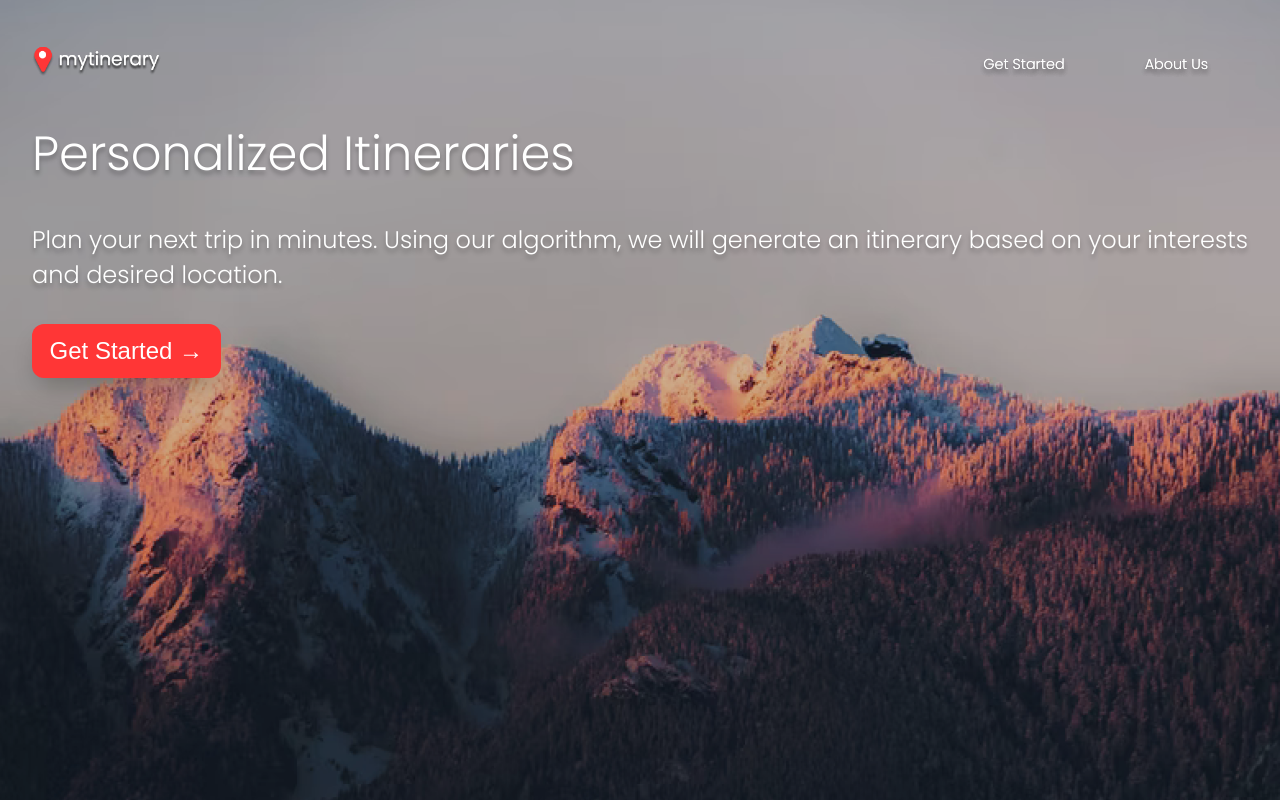
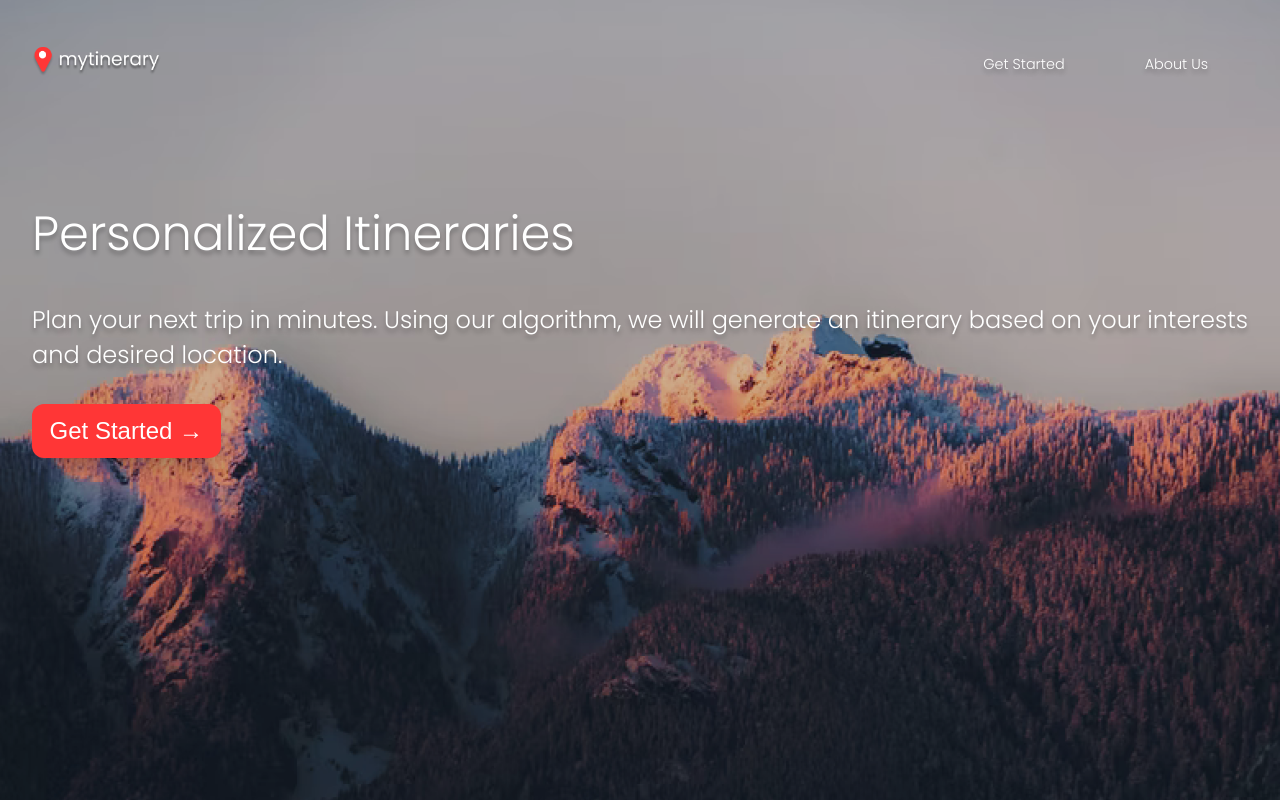
Before and after one commit to jordans6/nwHacks-FrontEnd, a React (Create React App) app in the folder mytinerary/: page / in a window 1280 px wide. Built offline with nearby package versions, Linux system fonts and the light colour scheme.

Commit message:
nav bar fix

```diff
--- a/mytinerary/src/components/Home.js
+++ b/mytinerary/src/components/Home.js
@@ -8,7 +8,7 @@ function Body(){
 
   return (
     <Container bg={bg}>
-        <NavBar />
+
         <Wrapper>
             <Header>
                 Personalized Itineraries
@@ -57,7 +57,7 @@ const Container = styled.div`
 `;
 
 const Wrapper = styled.div`
-    padding: 0rem 0rem 20rem 2rem;
+    padding: 10rem 0rem 20rem 2rem;
     color: #FFF;
     text-shadow: 0px 4px 4px rgba(0, 0, 0, 0.25);
 `;
```
